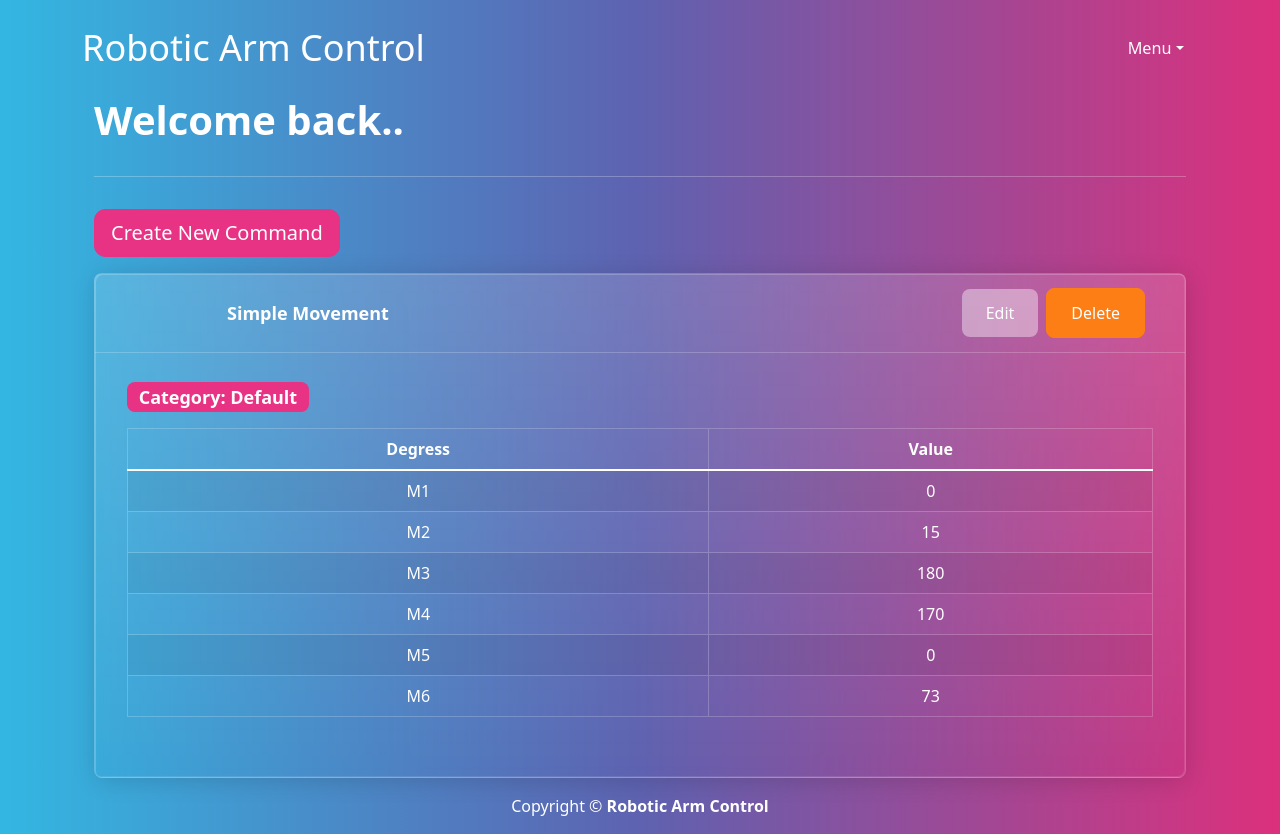
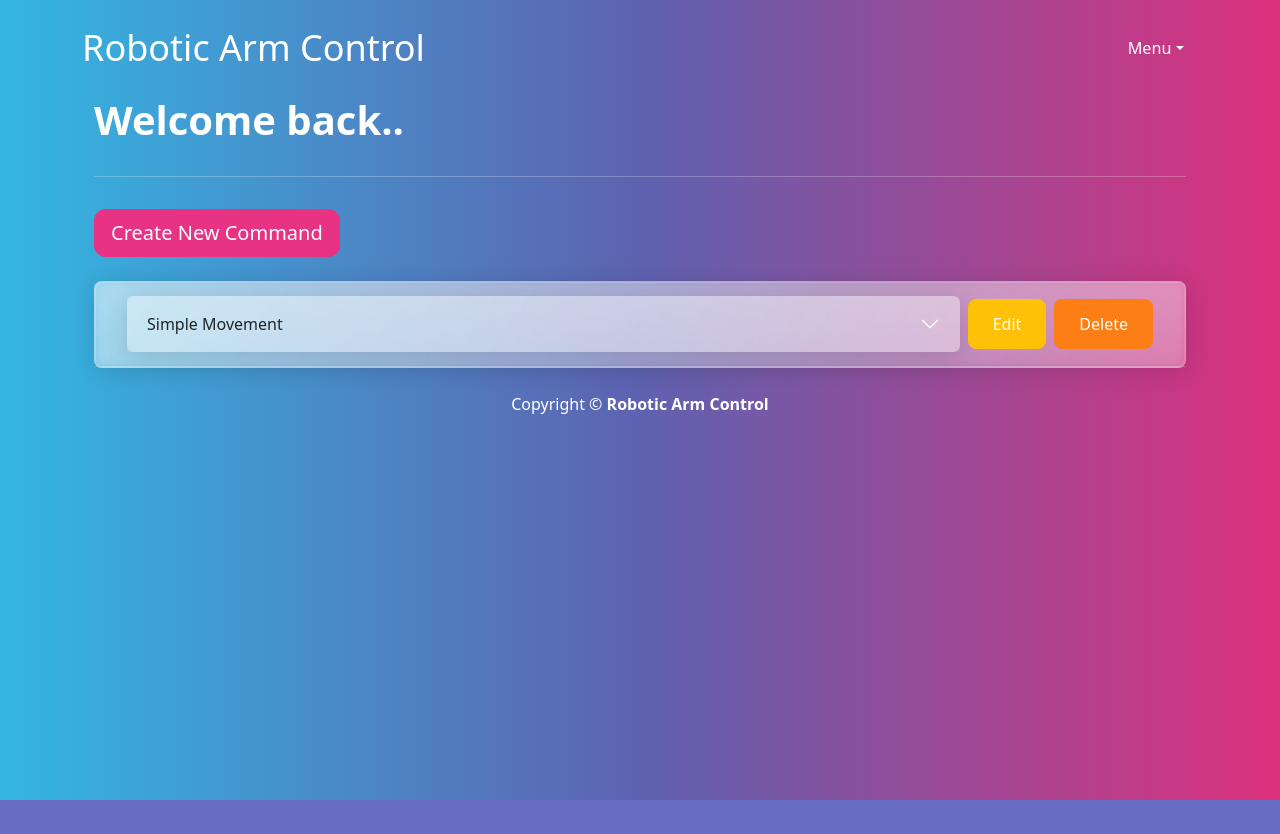
Before and after one commit to yenilikci/tasarim-calismasi, a React (Create React App) app in the folder client/: page /myCommands in a window 1280 px wide. After the commit the page ends 800 px from the top, so only its background shows below. Built offline with nearby package versions, Linux system fonts and the light colour scheme.

Commit message:
add accordion feature added to command card

```diff
--- a/client/src/screens/MyCommands/MyCommands.js
+++ b/client/src/screens/MyCommands/MyCommands.js
@@ -1,13 +1,13 @@
 import Main from '../Main/Main'
 import {Link} from "react-router-dom";
-import {Badge, Button, Card, Table} from "react-bootstrap";
+import {Accordion, AccordionCollapse, Badge, Button, Card, Table} from "react-bootstrap";
 import "./myCommands.css"
 
 const MyCommands = () => {
 
     const deleteHandler = (id) => {
         if (window.confirm("Are you sure?")) {
-
+            //...
         }
     }
 
@@ -18,20 +18,28 @@ const MyCommands = () => {
                     Create New Command
                 </Button>
             </Link>
+            <Accordion className="my-1">
+                <Accordion.Item eventKey="0">
                     <Card className="bg-gradient border">
-                <Card.Header className="d-flex">
-                    <span className="title text-decoration-none">Simple Movement</span>
+                        <Card.Header className="d-flex align-items-center">
+                        <span className="title text-decoration-none px-0">
+                            <Accordion.Header eventKey="0" as={Card.Text} className="shadow">
+                                <span className="text-dark">Simple Movement</span>
+                            </Accordion.Header>
+                        </span>
                             <div>
                                 <Button
                                     href={`/editCommand/command._id`}
-                            variant="secondary">Edit</Button>
+                                    variant="warning"
+                                    className="mx-1">Edit</Button>
                                 <Button
                                     onClick={() => deleteHandler('command._id')}
-                            variant="danger" className="mx-1">
+                                    variant="danger">
                                     Delete
                                 </Button>
                             </div>
                         </Card.Header>
+                        <Accordion.Body>
                             <Card.Body>
                                 <h4>
                                     <Badge variant="dark">
@@ -73,7 +81,10 @@ const MyCommands = () => {
                                     </tbody>
                                 </Table>
                             </Card.Body>
+                        </Accordion.Body>
                     </Card>
+                </Accordion.Item>
+            </Accordion>
         </Main>
     )
 };
--- a/client/src/screens/MyCommands/myCommands.css
+++ b/client/src/screens/MyCommands/myCommands.css
@@ -1,4 +1,4 @@
-.title{
+.title {
     text-decoration: none;
     flex: 1;
     cursor: pointer;
```
Lines whose indentation alone changed are shown as unchanged.
